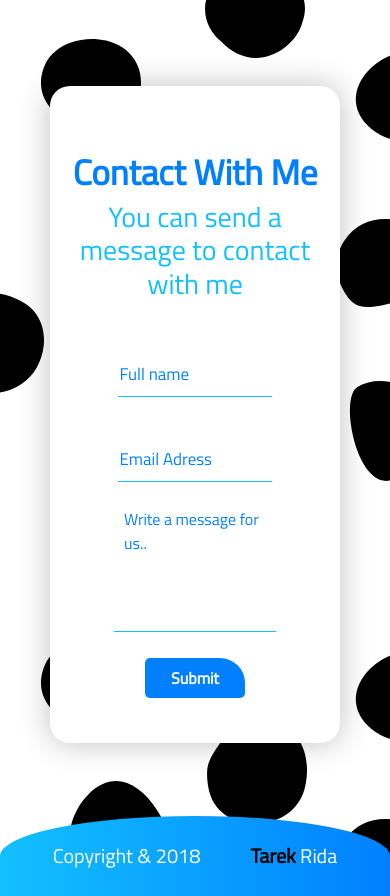
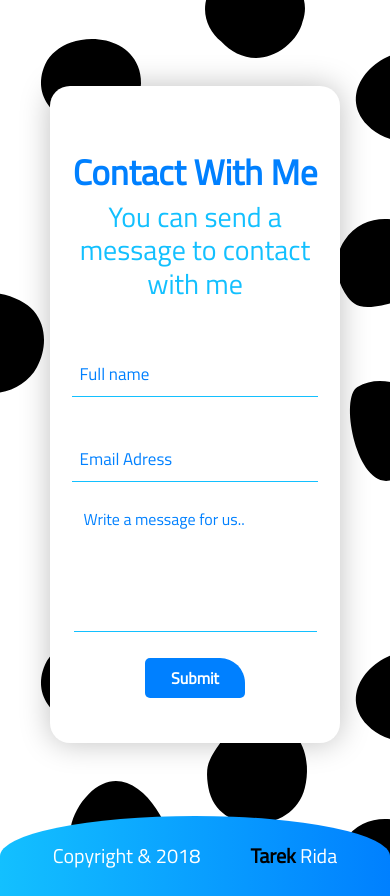
Before and after one commit to Tarekrida1/Portfolio, a plain HTML site: page index.html in a window 390 px wide. Shown: the part 9256-10152 px from the top of the page. Drawn offline with nearby package versions, Linux system fonts and the light colour scheme.

Commit message:
fix form in mobile screen

```diff
--- a/css/media.scss
+++ b/css/media.scss
@@ -209,6 +209,22 @@
 .signup .signup-content {
     margin-left: 50px;
     margin-right: 50px;
+    .signup-input {
+        width: 100%;
+    }
+    .custom-input {
+        width: 95%;
+        label {
+            left: 5%;}
+         input:focus + label {
+            left: 5%;
+            }
+    }
+        textarea {
+            width: 90%;
+            margin: 0 ;
+        }
+
 }
 .moree {
 
```
Also changed, not shown: css/media.css, 1 other file.
